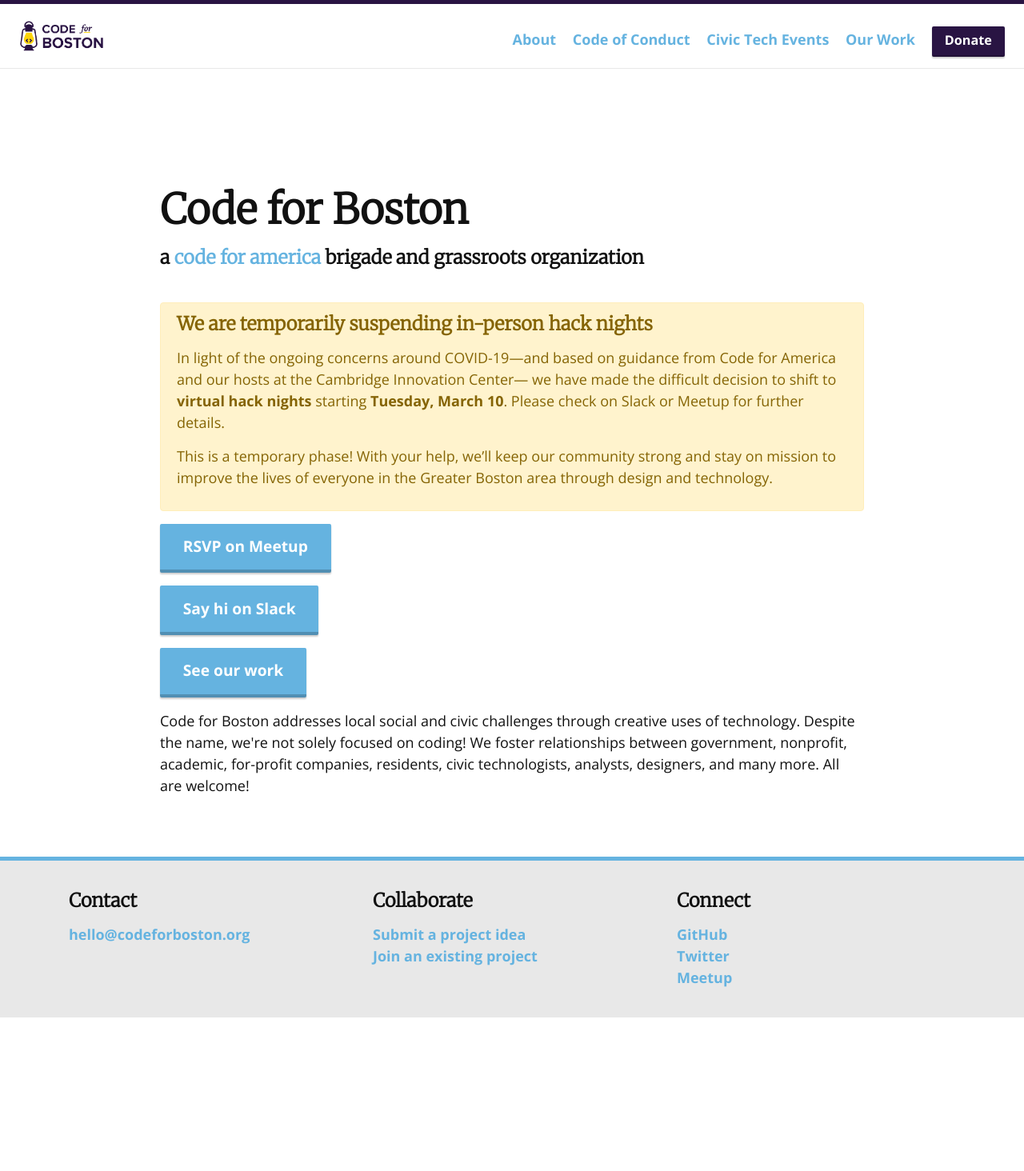
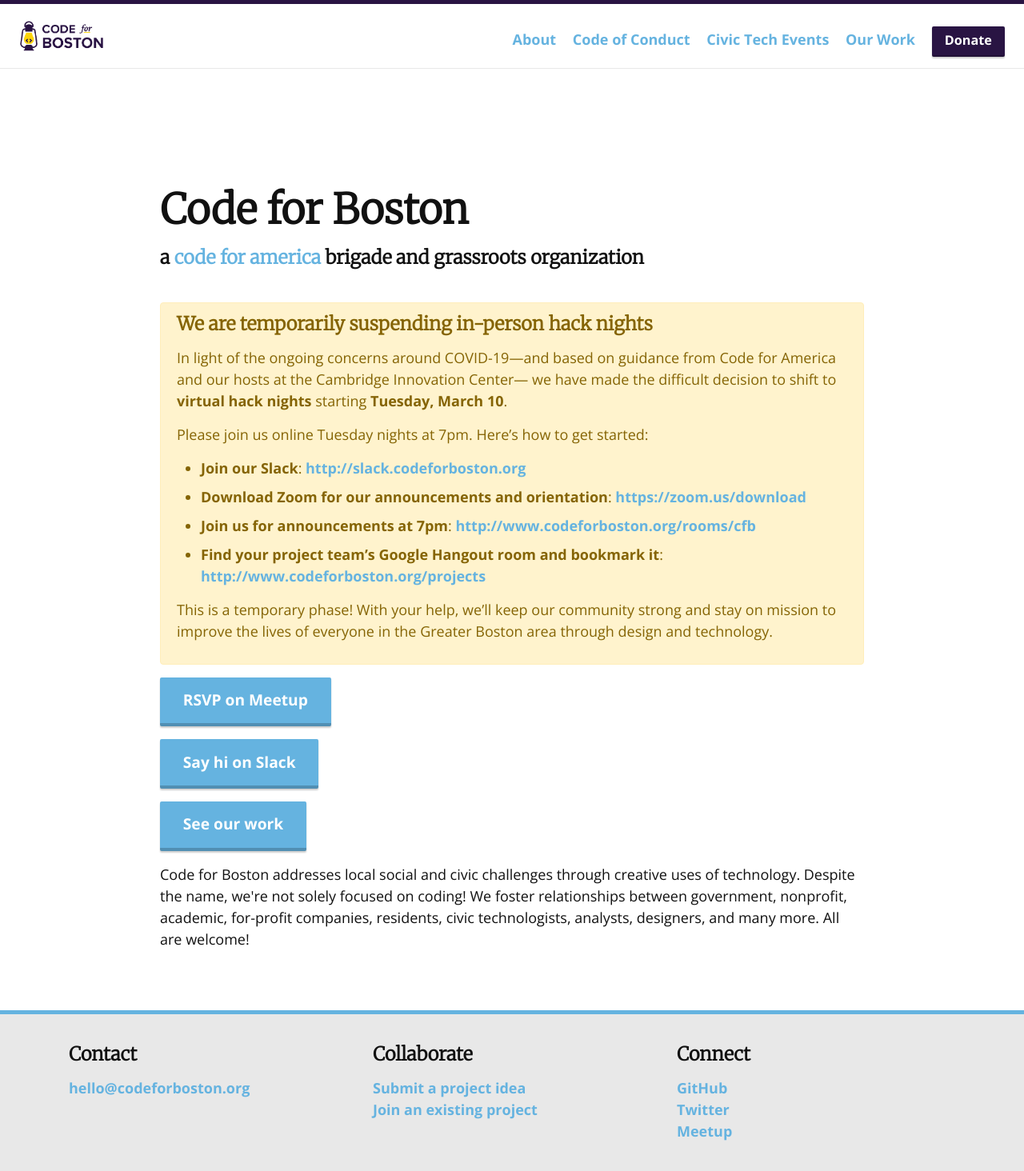
Before and after one commit to codeforboston/codeforboston.org, a Jekyll site: the page built from index.html, in a window 1280 px wide. Shown: the whole page at 80% size. Built offline with Jekyll 4.4.1, drawn with Linux system fonts in a browser that asks for light colours; nearby versions of some CDN libraries; before the commit the page ends 1272 px from its top, so only the background shows below that.

Commit message:
Updated virtual hack night details

```diff
--- a/index.html
+++ b/index.html
@@ -16,7 +16,15 @@
             guidance from Code for America and our hosts at the Cambridge
             Innovation Center&mdash; we have made the difficult decision to
             shift to <strong>virtual hack nights</strong> starting <strong>Tuesday, March 10</strong>.
-            Please check on Slack or Meetup for further details.
+        </p>
+        <p>
+            Please join us online Tuesday nights at 7pm. Here&rsquo;s how to get started:
+            <ul>
+                <li><strong>Join our Slack</strong>: <a href="http://slack.codeforboston.org">http://slack.codeforboston.org</a></li>
+                <li><strong>Download Zoom for our announcements and orientation</strong>: <a href="https://zoom.us/download">https://zoom.us/download</a></li>
+                <li><strong>Join us for announcements at 7pm</strong>: <a href="http://www.codeforboston.org/rooms/cfb">http://www.codeforboston.org/rooms/cfb</a></li>
+                <li><strong>Find your project team’s Google Hangout room and bookmark it</strong>: <a href="http://www.codeforboston.org/projects">http://www.codeforboston.org/projects</a></li>
+            </ul>
         </p>
         <p>
             This is a temporary phase! With your help, we&rsquo;ll keep our community
```
